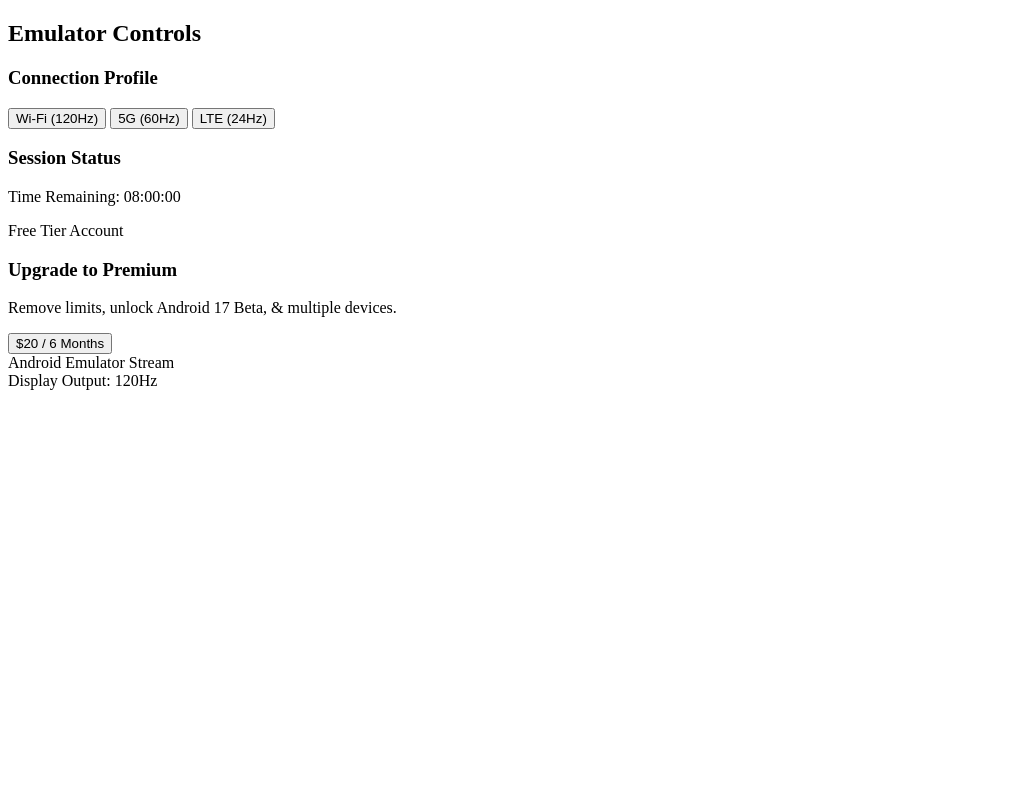
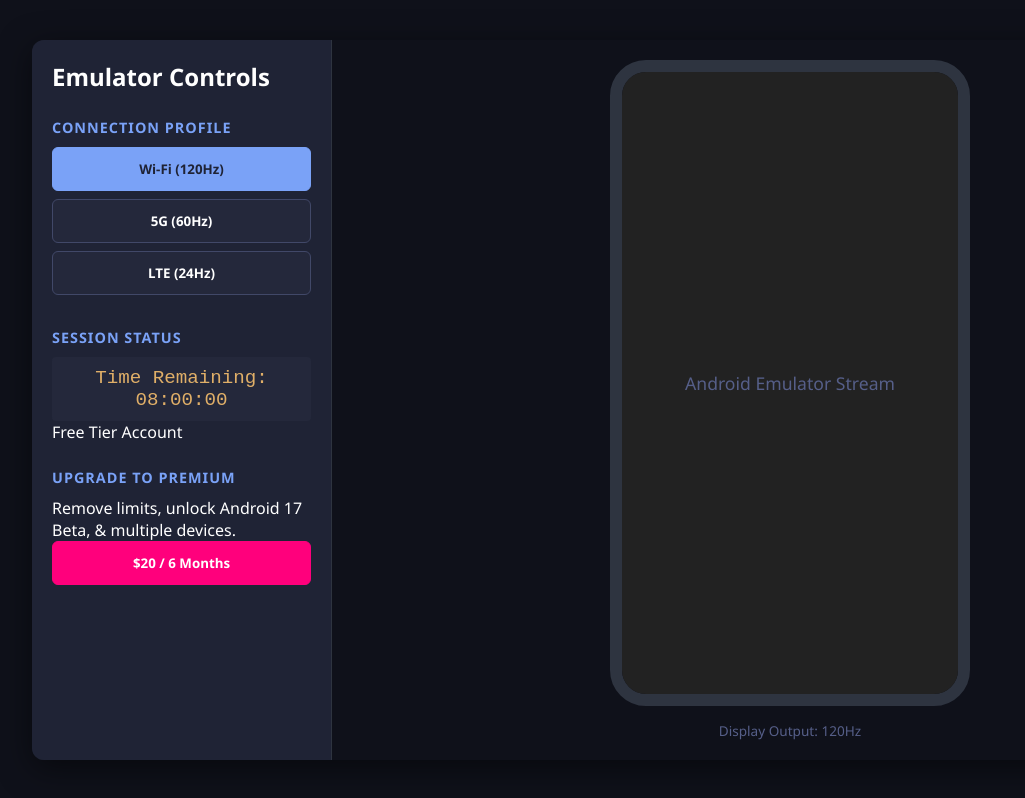
Before and after one commit to ironplexointt/Free-Android-Emulator-, a plain HTML site: page index.html in a window 1280 px wide. Shown: the whole page, without its empty margins (0-1025 px from the left). Drawn offline with Linux system fonts and the light colour scheme.

Commit message:
Update style.css

```diff
--- a/style.css
+++ b/style.css
@@ -1 +1,129 @@
-o
+* {
+    margin: 0;
+    padding: 0;
+    box-sizing: border-box;
+    font-family: 'Segoe UI', Tahoma, Geneva, Verdana, sans-serif;
+}
+
+body {
+    background-color: #0f111a;
+    color: #ffffff;
+    height: 100vh;
+    display: flex;
+    justify-content: center;
+    align-items: center;
+}
+
+.dashboard-container {
+    display: flex;
+    width: 95vw;
+    height: 90vh;
+    background: #161925;
+    border-radius: 12px;
+    overflow: hidden;
+    box-shadow: 0 8px 32px rgba(0, 0, 0, 0.5);
+}
+
+/* Sidebar Styling */
+.sidebar {
+    width: 300px;
+    background: #1f2335;
+    padding: 20px;
+    display: flex;
+    flex-direction: column;
+    gap: 25px;
+    border-right: 1px solid #2e3440;
+}
+
+.control-group h3 {
+    font-size: 0.9rem;
+    color: #7aa2f7;
+    margin-bottom: 10px;
+    text-transform: uppercase;
+    letter-spacing: 1px;
+}
+
+.btn {
+    width: 100%;
+    padding: 12px;
+    margin-bottom: 8px;
+    background: #24283b;
+    border: 1px solid #414868;
+    color: white;
+    border-radius: 6px;
+    cursor: pointer;
+    font-weight: bold;
+    transition: all 0.2s ease;
+}
+
+.btn:hover, .btn.active {
+    background: #7aa2f7;
+    border-color: #7aa2f7;
+    color: #1f2335;
+}
+
+.upgrade-btn {
+    background: #ff007c;
+    border-color: #ff007c;
+}
+.upgrade-btn:hover {
+    background: #ff409f;
+    color: white;
+}
+
+#timer {
+    font-family: monospace;
+    font-size: 1.2rem;
+    color: #e0af68;
+    background: #24283b;
+    padding: 10px;
+    text-align: center;
+    border-radius: 4px;
+}
+
+/* Emulator Screen View */
+.emulator-view {
+    flex: 1;
+    display: flex;
+    flex-direction: column;
+    justify-content: center;
+    align-items: center;
+    background: #0f111a;
+    padding: 20px;
+}
+
+.screen-wrapper {
+    width: 360px; /* Standard phone aspect ratio */
+    height: 740px;
+    background: #000;
+    border: 12px solid #2e3440;
+    border-radius: 36px;
+    overflow: hidden;
+    display: flex;
+}
+
+#emulator-stream {
+    width: 100%;
+    height: 100%;
+    display: flex;
+    justify-content: center;
+    align-items: center;
+    background: #222;
+    transition: filter 0.3s ease;
+}
+
+/* Simulating connection visual degradation */
+.lte-mode { filter: blur(1px) contrast(90%); }
+.fiveg-mode { filter: none; }
+.wifi-mode { filter: none; }
+
+.placeholder-text {
+    color: #565f89;
+    font-size: 1.1rem;
+}
+
+.status-bar {
+    margin-top: 15px;
+    color: #565f89;
+    font-size: 0.85rem;
+}
```
